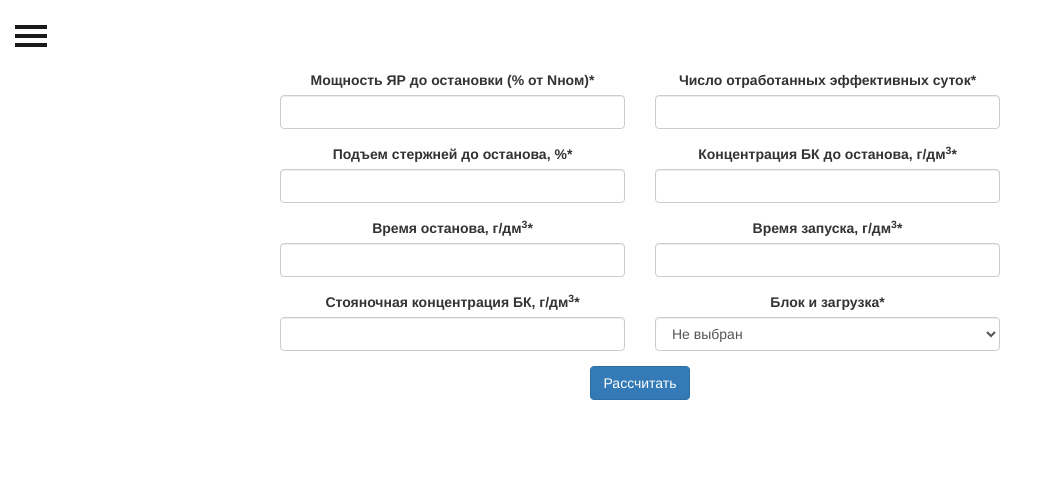
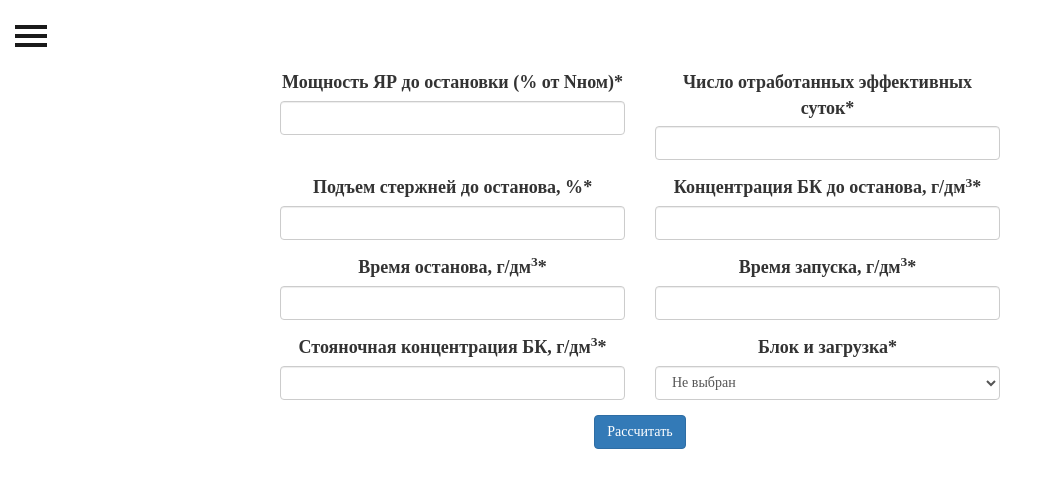
Before and after one commit to MartynMartynuk/donsar, a Django app: page / in a window 1280 px wide. Shown: the top 488 px of the page, without its empty margins (0-1048 px from the left). Run offline with Django 4.2, Linux system fonts and the light colour scheme; data that the repository does not hold is empty; some libraries are stand-ins or nearby versions.

Commit message:
Поменял шрифты

```diff
--- a/donsar_system/static/css/styles.css
+++ b/donsar_system/static/css/styles.css
@@ -1,3 +1,6 @@
+*{font-family: san-serif;
+font-size: 18px
+}
 body {
  position: relative;
  overflow-x: hidden;
```
